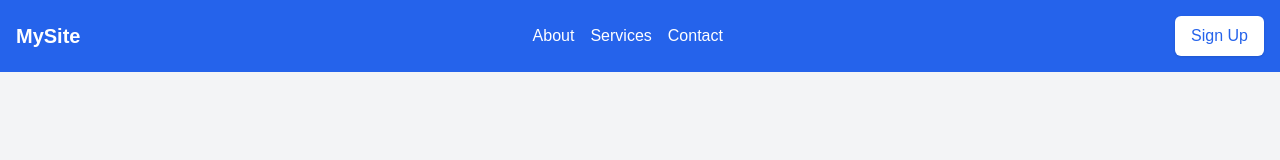
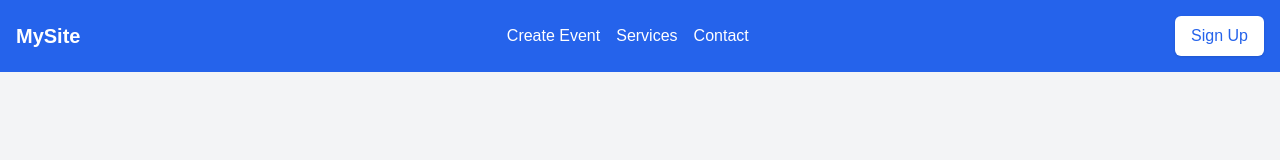
Before and after one commit to vimukthimadushan94/my-events, a Next.js app: page /register in a window 1280 px wide. Shown: the top 160 px of the page. Built offline with nearby package versions, Linux system fonts and the light colour scheme.

Commit message:
page structure for create event

```diff
--- a/src/app/_components/SiteHeader.tsx
+++ b/src/app/_components/SiteHeader.tsx
@@ -1,23 +1,23 @@
-import Image from "next/image";
+import Link from "next/link";
 
 export default function SiteHeader() {
     return (
         <>
             <header className="bg-blue-600 text-white shadow-md">
                 <div className="container mx-auto flex justify-between items-center p-4">
-                    <a href="/" className="text-xl font-bold">
+                    <Link href="/" className="text-xl font-bold">
                         MySite
-                    </a>
+                    </Link>
                     <nav className="space-x-4">
-                        <a href="#about" className="hover:text-gray-200">
-                            About
-                        </a>
-                        <a href="#services" className="hover:text-gray-200">
+                        <Link href="/event/create" className="hover:text-gray-200">
+                            Create Event
+                        </Link>
+                        <Link href="/services" className="hover:text-gray-200">
                             Services
-                        </a>
-                        <a href="#contact" className="hover:text-gray-200">
+                        </Link>
+                        <Link href="/contact" className="hover:text-gray-200">
                             Contact
-                        </a>
+                        </Link>
                     </nav>
                     <button className="bg-white text-blue-600 px-4 py-2 rounded-md shadow hover:bg-gray-100">
                         Sign Up
--- /dev/null
+++ b/src/app/event/create/page.jsx
@@ -0,0 +1,12 @@
+import CreateEventForm from "../../_components/events/createform";
+
+export default function EventCreate() {
+    return (<div className="flex items-center justify-center min-h-screen bg-gray-100">
+        <div className="w-full max-w-md p-8 bg-white rounded shadow-lg">
+            <h2 className="mb-6 text-2xl font-bold text-center text-gray-800">
+                Create Your Event Here
+            </h2>
+            <CreateEventForm />
+        </div>
+    </div>);
+}
```
